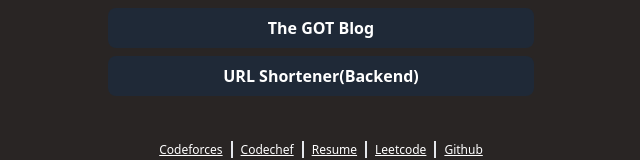
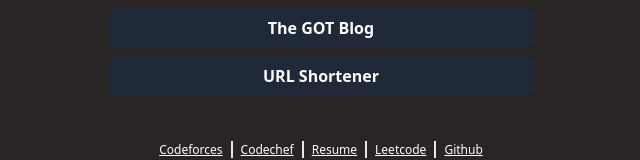
Before and after one commit to AkashKT10172/portfolio-website, a JavaScript app: page / in a window 1280 px wide. Shown: the part 522-682 px from the top of the page, without its empty margins (319-959 px from the left). Built offline with nearby package versions, Linux system fonts and the light colour scheme; the HTML template or start-up script is replaced by a standard one.

Commit message:
Update App.js

```diff
--- a/src/App.js
+++ b/src/App.js
@@ -51,8 +51,8 @@ function App() {
             <p className="text-sm text-gray-400"><a href="https://akashwrites.vercel.app/" className="text-blue-400 underline">This</a> is a blog website where I share thoughts on Game of Thrones and other topics.</p>
           </details>
           <details className="text-white mb-2 cursor-pointer bg-gray-800 p-2 rounded-lg">
-            <summary className="font-semibold list-none">URL Shortener(Backend)</summary>
-            <p className="text-sm text-gray-400"><a href="https://github.com/AkashKT10172/url-shortener-backend" className="text-blue-400 underline">This</a> is a URL Shortener(Backend Only) built using Node.js & Express.js</p>
+            <summary className="font-semibold list-none">URL Shortener</summary>
+            <p className="text-sm text-gray-400"><a href="https://url-shortener-nine-nu.vercel.app/" className="text-blue-400 underline">This</a> is a URL Shortener(Backend Only) built using Node.js & Express.js</p>
           </details>
         </div>
         <div className="mt-8">
```
